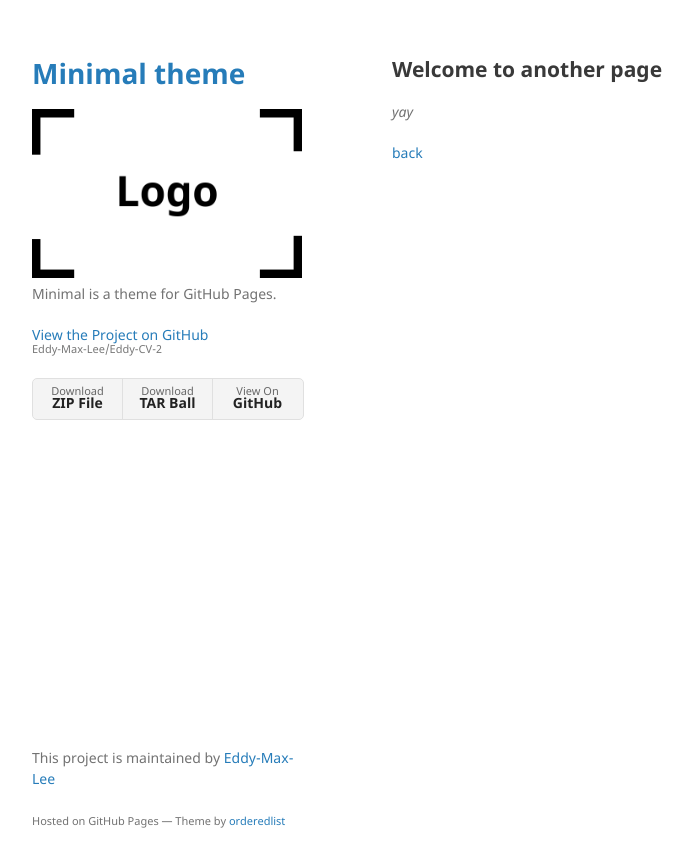
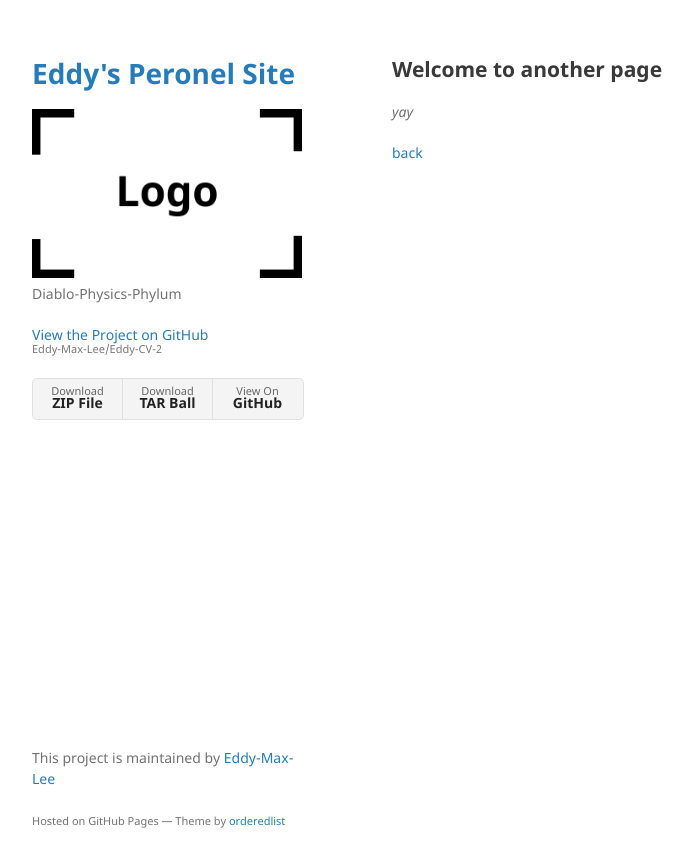
Before and after one commit to Eddy-Max-Lee/Eddy-CV-2, a Jekyll site: the page built from another-page.md, in a window 1280 px wide. Shown: the top 867 px of the page, without its empty margins (178-871 px from the left). Built offline with Jekyll 4.4.1, drawn with Linux system fonts in a browser that asks for light colours; our own code applies the rules of GitHub Pages for plain Markdown files.

Commit message:
Update _config.yml

```diff
--- a/_config.yml
+++ b/_config.yml
@@ -1,6 +1,6 @@
-title: Minimal theme
+title: Eddy's Peronel Site
 logo: /assets/img/logo.png
-description: Minimal is a theme for GitHub Pages.
+description: Diablo-Physics-Phylum
 show_downloads: true
 google_analytics:
 theme: jekyll-theme-minimal
```
